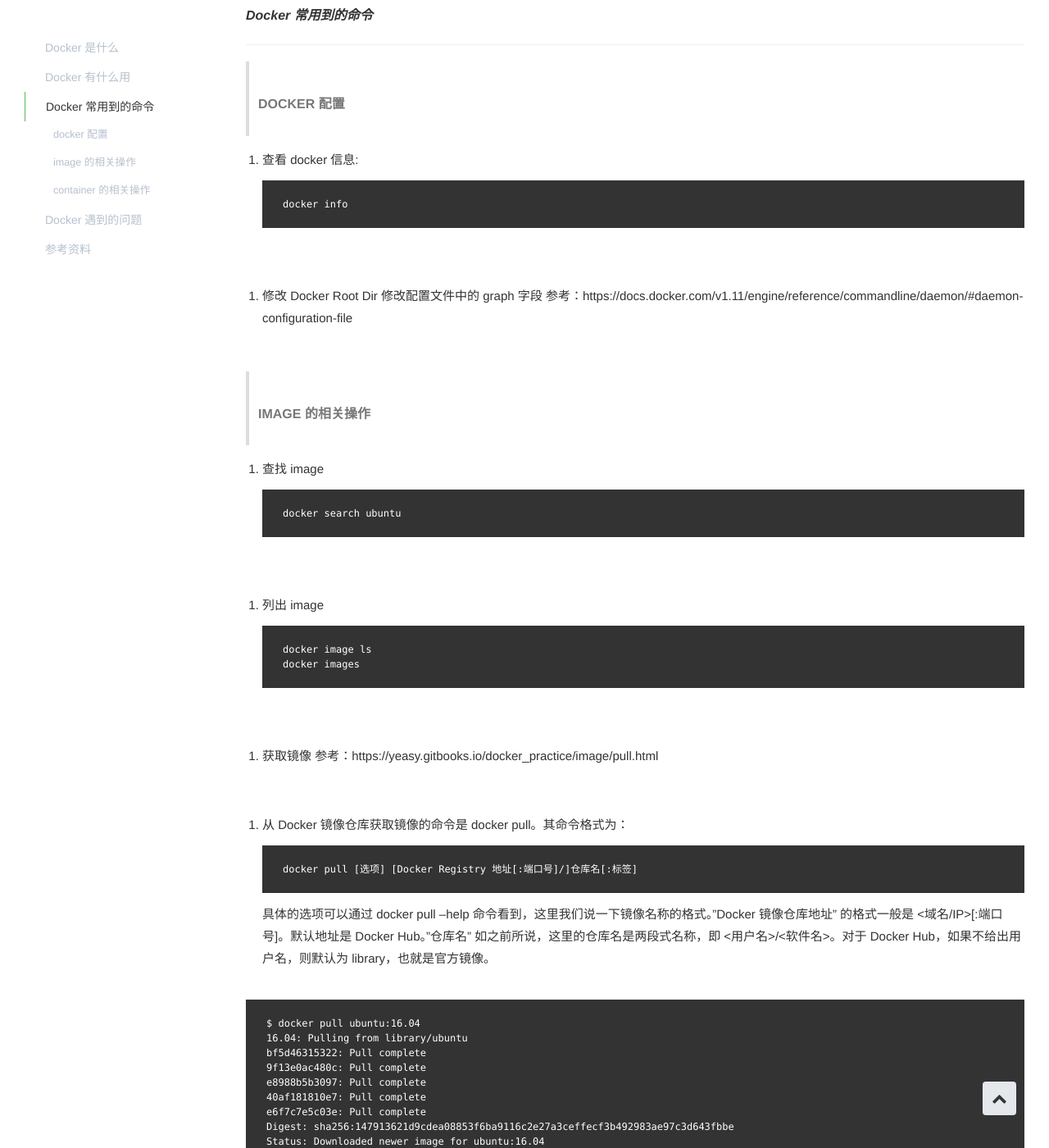
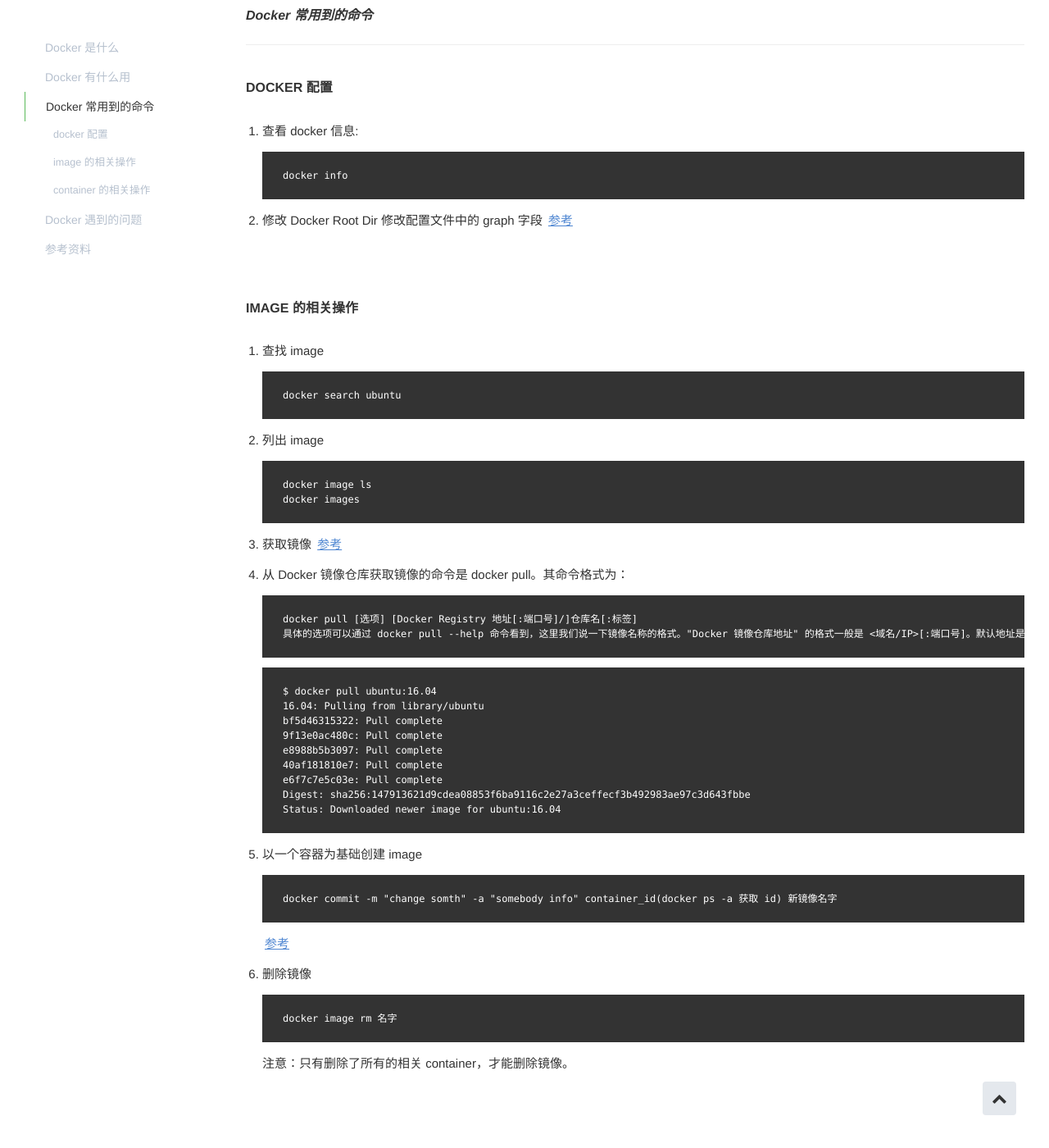
Before and after one commit to xudeyu/xudeyu.github.io, a Jekyll site: the page built from _posts/2018-10-09-docker-start.md, in a window 1280 px wide and 1400 px high, scrolled down 1079 px. Shown: the whole window at 82% size. Built offline with Jekyll 4.4.1, drawn with Linux system fonts in a browser that asks for light colours; comment, search, counter and statistics services are not loaded; some of the changed text lies outside the part shown.

Commit message:
LOG: 由于 Jekyll 的支持问题，修改一部分 Markdown 格式。

````diff
--- a/_posts/2018-10-09-docker-start.md
+++ b/_posts/2018-10-09-docker-start.md
@@ -23,44 +23,39 @@ Docker 是什么上网搜一下就知道了，我只说说自己的体会。Dock
 &nbsp;
 ### Docker 常用到的命令
 -----------
-> #### docker 配置
+#### docker 配置
 
 1. 查看 docker 信息:
 ```
 docker info
 ```
 
-&nbsp;
 2. 修改 Docker Root Dir
 修改配置文件中的 graph 字段
-参考：https://docs.docker.com/v1.11/engine/reference/commandline/daemon/#daemon-configuration-file
+[参考](https://docs.docker.com/v1.11/engine/reference/commandline/daemon/#daemon-configuration-file)
 
 &nbsp;
-> #### image 的相关操作
+#### image 的相关操作
 
 1. 查找 image
 ```
 docker search ubuntu
 ```
 
-&nbsp;
 2. 列出 image
 ```
 docker image ls
 docker images
 ```
 
-&nbsp;
 3. 获取镜像
-参考：https://yeasy.gitbooks.io/docker_practice/image/pull.html
+[参考](https://yeasy.gitbooks.io/docker_practice/image/pull.html)
 
-&nbsp;
 4. 从 Docker 镜像仓库获取镜像的命令是 docker pull。其命令格式为：
 ```
 docker pull [选项] [Docker Registry 地址[:端口号]/]仓库名[:标签]
+具体的选项可以通过 docker pull --help 命令看到，这里我们说一下镜像名称的格式。"Docker 镜像仓库地址" 的格式一般是 <域名/IP>[:端口号]。默认地址是 Docker Hub。"仓库名" 如之前所说，这里的仓库名是两段式名称，即 <用户名>/<软件名>。对于 Docker Hub，如果不给出用户名，则默认为 library，也就是官方镜像。
 ```
-具体的选项可以通过 docker pull --help 命令看到，这里我们说一下镜像名称的格式。"Docker 镜像仓库地址" 的格式一般是 <域名/IP>[:端口号]。默认地址是 Docker Hub。"仓库名" 如之前所说，这里的仓库名是两段式名称，即 <用户名>/<软件名>。对于 Docker Hub，如果不给出用户名，则默认为 library，也就是官方镜像。
-
 ```
 $ docker pull ubuntu:16.04
 16.04: Pulling from library/ubuntu
@@ -73,14 +68,12 @@ Digest: sha256:147913621d9cdea08853f6ba9116c2e27a3ceffecf3b492983ae97c3d643fbbe
 Status: Downloaded newer image for ubuntu:16.04
 ```
 
-&nbsp;
 5. 以一个容器为基础创建 image
 ```
 docker commit -m "change somth" -a "somebody info" container_id(docker ps -a 获取 id) 新镜像名字
 ```
-参考：https://www.cnblogs.com/frankielf0921/p/5817928.html
+[参考](https://www.cnblogs.com/frankielf0921/p/5817928.html)
 
-&nbsp;
 6. 删除镜像
 ```
 docker image rm 名字
@@ -88,7 +81,7 @@ docker image rm 名字
 注意：只有删除了所有的相关 container，才能删除镜像。
 
 &nbsp;
-> ####  container 的相关操作
+####  container 的相关操作
 
 1. 列出 container
 ```
@@ -98,49 +91,42 @@ docker container ls -a   列出所有的 containner
 ```
 docker container ls 等同于 docker ps
 
-&nbsp;
 2. 创建 container
 ```
 docker run -t -i ubuntu:14.04 /bin/bash
 ```
 其中，-t 选项让Docker分配一个伪终端（pseudo-tty）并绑定到容器的标准输入上， -i 则让容器的标准输入保持打开。注意，该命令会生成一个全新的 container。
 
-&nbsp;
 3. 启动 container
 ```
 docker container start
 ```
 将一个已经终止的容器启动运行。前面的 docker container run 命令是新建容器，每运行一次，就会新建一个容器。同样的命令运行两次，就会生成两个一模一样的容器文件。如果希望重复使用容器，就要使用 docker container start 命令，它用来启动已经生成、已经停止运行的容器文件。
 
-&nbsp;
 4. 执行 container
 ```
 docker container exec -it [containerID] /bin/bash　 ##docker container
 ```
 exec 命令用于进入一个正在运行的 docker 容器。如果 docker run 命令运行容器的时候，没有使用 -it 参数，就要用这个命令进入容器。一旦进入了容器，就可以在容器的 Shell 执行命令了。
 
-&nbsp;
 5. 删除 container
 ```
 docker container rm [containerID]
 ```
 如果在运行容器的时候，加上了 --rm 参数，则会在容器终止运行后自动删除容器文件。
 
-&nbsp;
 6. 修改 container 的名字
 ```
 docker container rename old_name new_name
 ```
 或者在 docker run 从镜像创建容器的时候，加上 --name 选项来指定名字。
 
-&nbsp;
 7. 主机与容器的文件传输
 ```
 sudo docker cp host_path containerID:container_path		// 从主机复制到容器
 sudo docker cp containerID:container_path host_path		// 从容器复制到主机
 ```
 
-&nbsp;
 8. 容器端口映射
 ```
 docker port <images id> [port] 命令可以让我们快捷地查看端口的绑定情况
@@ -152,13 +138,11 @@ docker run 的 “小写 -p” 参数可以映射 主机端口:容器端口，
 docker run -it --name site2 -v /home/deyu/lab/xudeyu.github.io/_site:/root/_site -p 12345:4000 ubuntu /bin/bash
 ```
 
-&nbsp;
 9. 容器卷映射
 ```
 docker run -v 主机目录:容器目录。可以指定多个 -v 参数，从而映射多个卷。例子参考上文。
 ```
 
-&nbsp;
 10. 显示 GUI
 ```
 // 主机连接本机的 Container
@@ -169,14 +153,11 @@ docker run -it -v /etc/localtime:/etc/localtime:ro -v /tmp/.X11-unix:/tmp/.X11-u
 $ sudo apt-get install x11-xserver-utils
 $ xhost +
 ```
+    [参考1](https://www.csdn.net/article/2015-07-30/2825340)
+    [参考2](https://blog.csdn.net/ericcchen/article/details/79253416)
+    [参考3](https://blog.jessfraz.com/post/docker-containers-on-the-desktop)
+    [参考4](http://blog.daocloud.io/dockercon-day-2-jessie-image)
 
-参考：
-https://www.csdn.net/article/2015-07-30/2825340
-https://blog.csdn.net/ericcchen/article/details/79253416
-https://blog.jessfraz.com/post/docker-containers-on-the-desktop/
-http://blog.daocloud.io/dockercon-day-2-jessie-image/
-
-&nbsp;
 11. 退出容器
 ```
 docker container kill
@@ -184,7 +165,6 @@ docker container stop　前面的docker container kill命令终止容器运行
 ```
 在容器里执行 exit, 此时容器处于停止状态
 
-&nbsp;
 12. 查看容器 LOG
 ```
 docker container logs [containerID]
@@ -198,9 +178,8 @@ docker container logs命令用来查看 docker 容器的输出，即容器里面
 
    解答：由于监听了 127.0.0.1 为一个回环地址，只能接受本机的访问。因此，无法通过 host 访问。改成 0.0.0.0 可以访问，但是 css 文件找不到了。这应该是另一个问题了。
 
-   参考：
-     1) https://stackoverflow.com/questions/20778771/what-is-the-difference-between-0-0-0-0-127-0-0-1-and-localhost
-     2) https://serverfault.com/questions/78048/whats-the-difference-between-ip-address-0-0-0-0-and-127-0-0-1
+   [参考1](https://stackoverflow.com/questions/20778771/what-is-the-difference-between-0-0-0-0-127-0-0-1-and-localhost)
+   [参考2](https://serverfault.com/questions/78048/whats-the-difference-between-ip-address-0-0-0-0-and-127-0-0-1)
 
 &nbsp;
 ### 参考资料
````
Also changed, not shown: other parts of _posts/2018-10-09-docker-start.md (+1 -1 lines).
